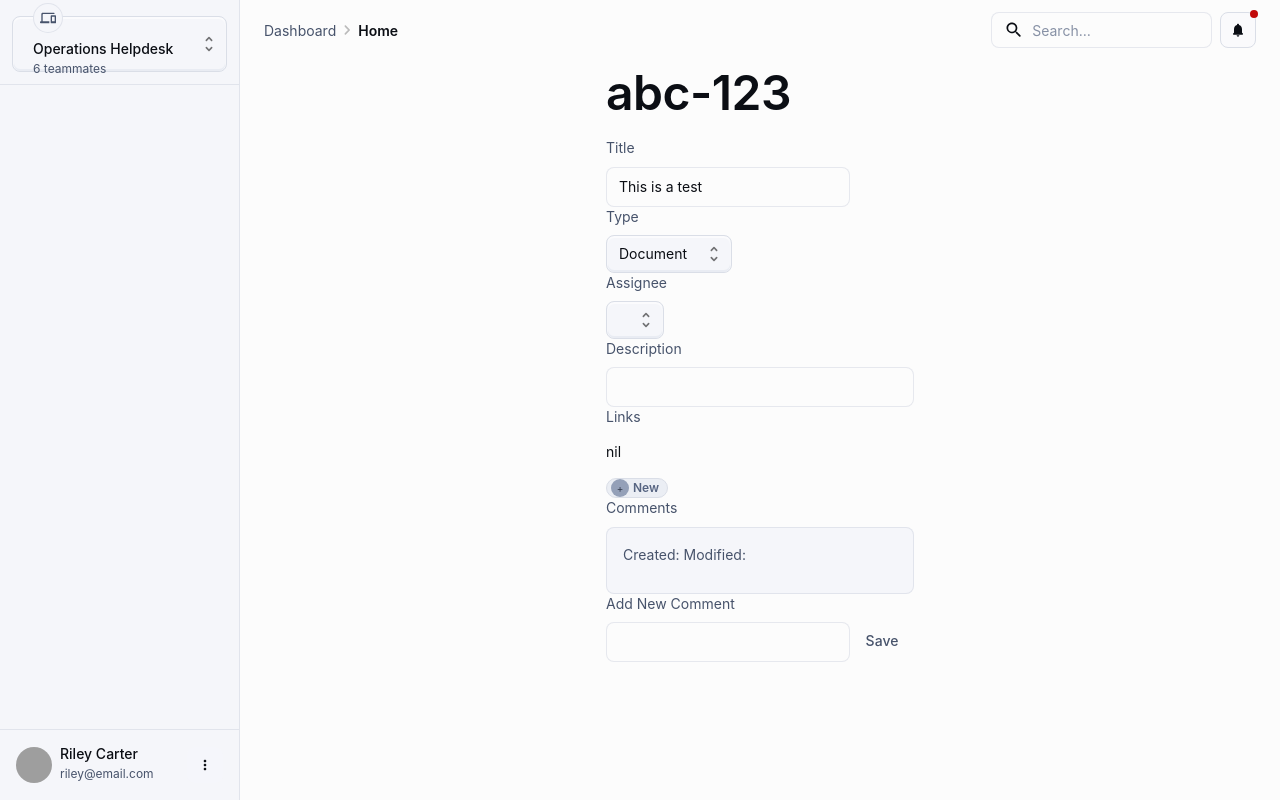
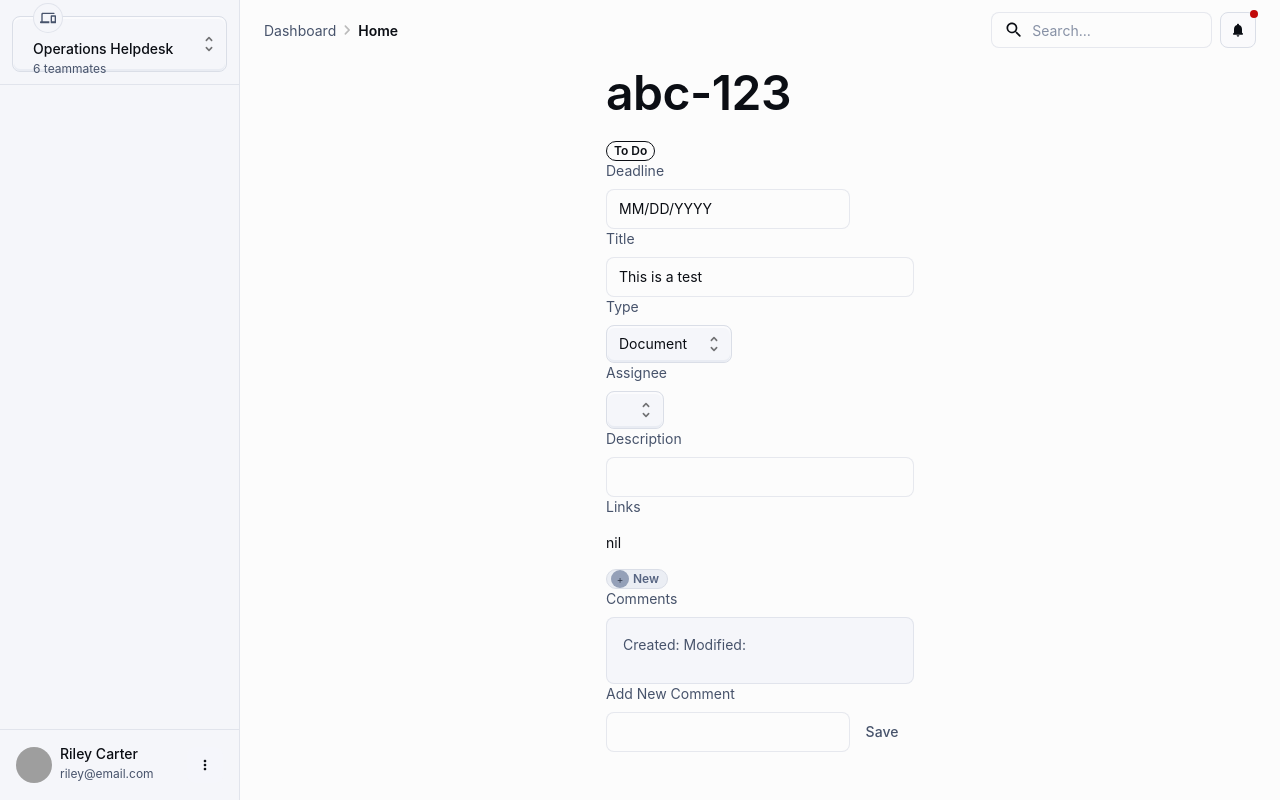
Before and after one commit to seanmarjason/gdesi-boards, a Next.js app in the folder packages/frontend/: page /tasks/ABC-123 in a window 1280 px wide. Built offline with nearby package versions, Linux system fonts and the light colour scheme; grey boxes are pictures that could not be loaded; what @mui/material-nextjs would draw is missing.

Commit message:
Add date handling to form input

```diff
--- a/packages/frontend/src/app/tasks/[task]/components/TaskForm.js
+++ b/packages/frontend/src/app/tasks/[task]/components/TaskForm.js
@@ -1,4 +1,5 @@
 import { useState } from "react";
+import dayjs from 'dayjs';
 
 import Typography from '@mui/material/Typography';
 import TextField from '@mui/material/TextField';
@@ -17,6 +18,10 @@ import Link from '@mui/material/Link';
 import Card from '@mui/material/Card';
 import CardContent from '@mui/material/CardContent';
 
+import { DatePicker } from '@mui/x-date-pickers/DatePicker'
+import { LocalizationProvider } from '@mui/x-date-pickers/LocalizationProvider';
+import { AdapterDayjs } from '@mui/x-date-pickers/AdapterDayjs';
+
 import { taskTypeMenuItems } from '../../../../data/tasks';
 import { taskAssigneeMenuItems } from '../../../../data/tasks';
 
@@ -24,6 +29,8 @@ export const TaskForm = ({ task }) => {
 
     const emptyLink = {name: '', type: '', url: ''}
     const emptyComment = {author: '', dateCreated: '', dateModified: '', comment: ''}
+
+    const [deadline, setDeadline] = useState(dayjs(task.deadline));
 
     const [title, setTitle]  = useState(task.title)
     const [type, setType]  = useState(task.type)
@@ -37,6 +44,12 @@ export const TaskForm = ({ task }) => {
     const [editLink, setEditLink] = useState(false)
 
     const [newComment, setNewComment] = useState(emptyComment)
+
+    const statusColours = {
+        'To Do': '',
+        'Doing': 'primary',
+        'Done': 'success',
+    }
 
     const saveLinkDetails = (newLink) => {
         let nextLinks;
@@ -60,7 +73,7 @@ export const TaskForm = ({ task }) => {
     }
 
     const saveComment = (comment) => {
-        const user = 'My Miyagi'
+        const user = 'Mr Miyagi'
         const date = new Date(Date.now()).toISOString()
 
         setComments([
@@ -84,14 +97,24 @@ export const TaskForm = ({ task }) => {
 
             <form>
 
-            <p>{task.status}</p>
-            <p>{task.deadline}</p>
-            <p>{task.estimate}</p>
+                <Chip label={task.status} color={statusColours[task.status]} variant="outlined" />
+
+                <br />
+
+                <InputLabel id="task-deadline-label">Deadline</InputLabel>
+                <LocalizationProvider dateAdapter={AdapterDayjs}>
+                    <DatePicker
+                        value={deadline}
+                        disablePast
+                        onAccept={(value) => setDeadline(value)}
+                    />
+                </LocalizationProvider>
 
                 <InputLabel id="task-title-label">Title</InputLabel>
                 <TextField
                     id="task-title"
                     value={title}
+                    fullWidth
                     onChange={(event) => {
                         setTitle(event.target.value)
                     }}
--- a/packages/frontend/src/data/tasks.js
+++ b/packages/frontend/src/data/tasks.js
@@ -10,7 +10,7 @@ export const tasks = [
         comments: [
             { author: '', dateCreated: '', dateModified: '', comment: '' }
         ],
-        status: '',
+        status: 'To Do',
         deadline: '',
         estimate: ''
     },
@@ -26,7 +26,7 @@ export const tasks = [
         comments: [
             { author: 'Bob Dylan', dateCreated: '2024-12-20T00:00:00.000Z', dateModified: '2025-02-15T12:00:00.000Z', comment: 'This is a comment on a task ticket' }
         ],
-        status: 'In Progress',
+        status: 'Doing',
         deadline: '2025-02-28 02:00:00',
         estimate: '5'
     },
@@ -42,7 +42,7 @@ export const tasks = [
         comments: [
             { author: '', dateCreated: '', dateModified: '', comment: '' }
         ],
-        status: '',
+        status: 'Done',
         deadline: '',
         estimate: ''
     }
```
